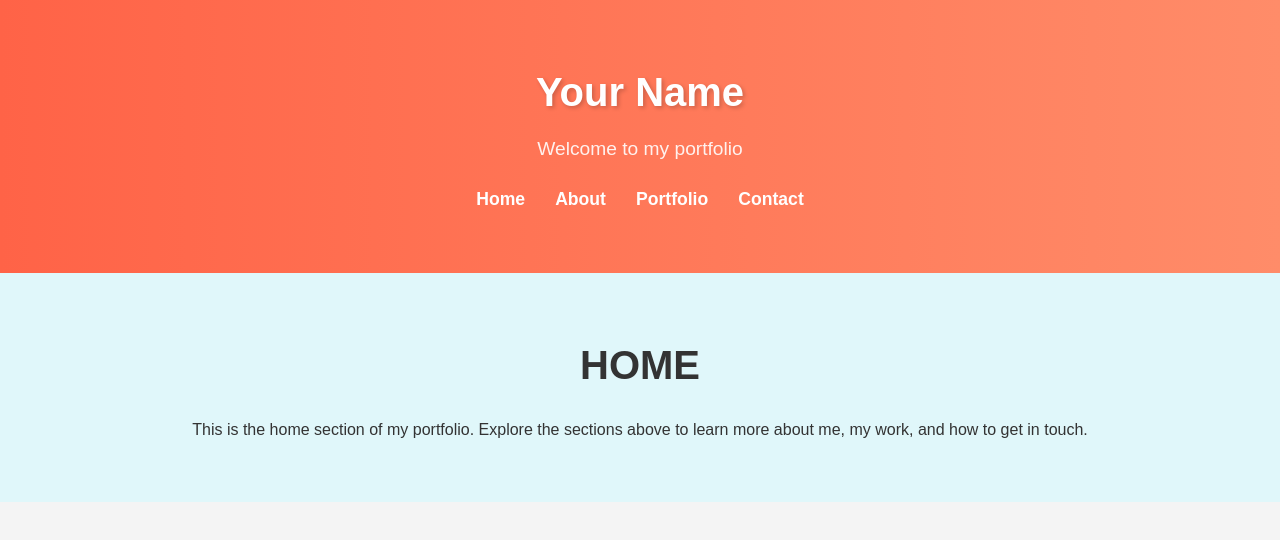
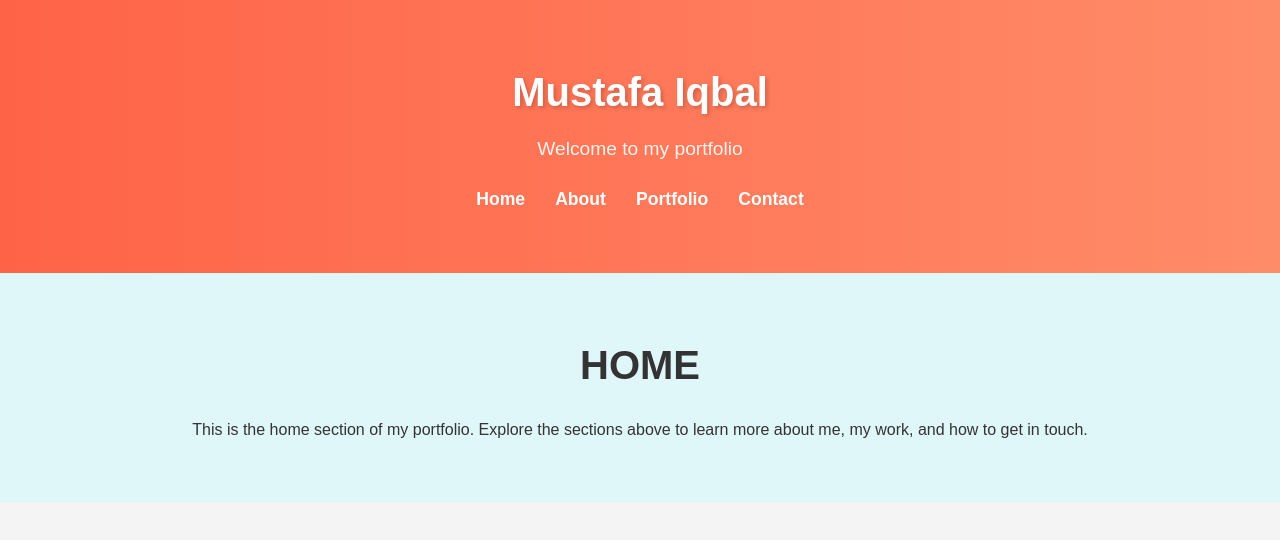
Before and after one commit to manniiqbal/Portfolio, a plain HTML site: page index.html in a window 1280 px wide. Drawn offline with Linux system fonts and the light colour scheme.

Commit message:
Update index.html

```diff
--- a/index.html
+++ b/index.html
@@ -11,7 +11,7 @@
 
   <!-- Header Section -->
   <header>
-    <h1>Your Name</h1>
+    <h1>Mustafa Iqbal </h1>
     <p>Welcome to my portfolio</p>
     <nav>
       <ul>
```
